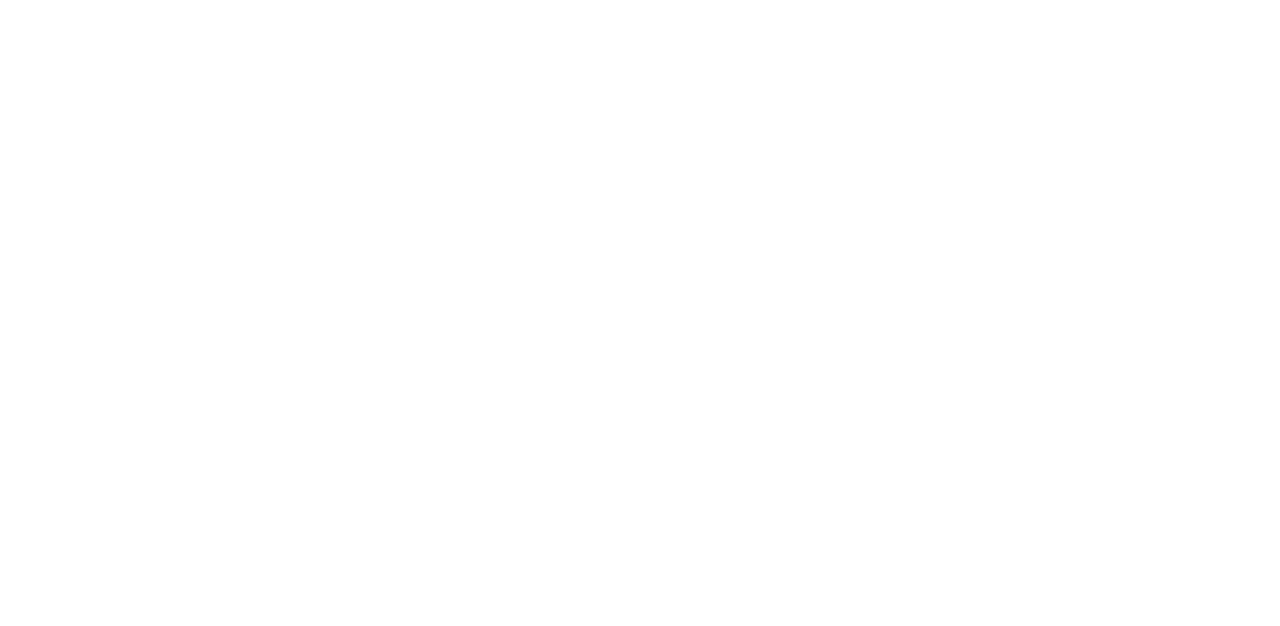
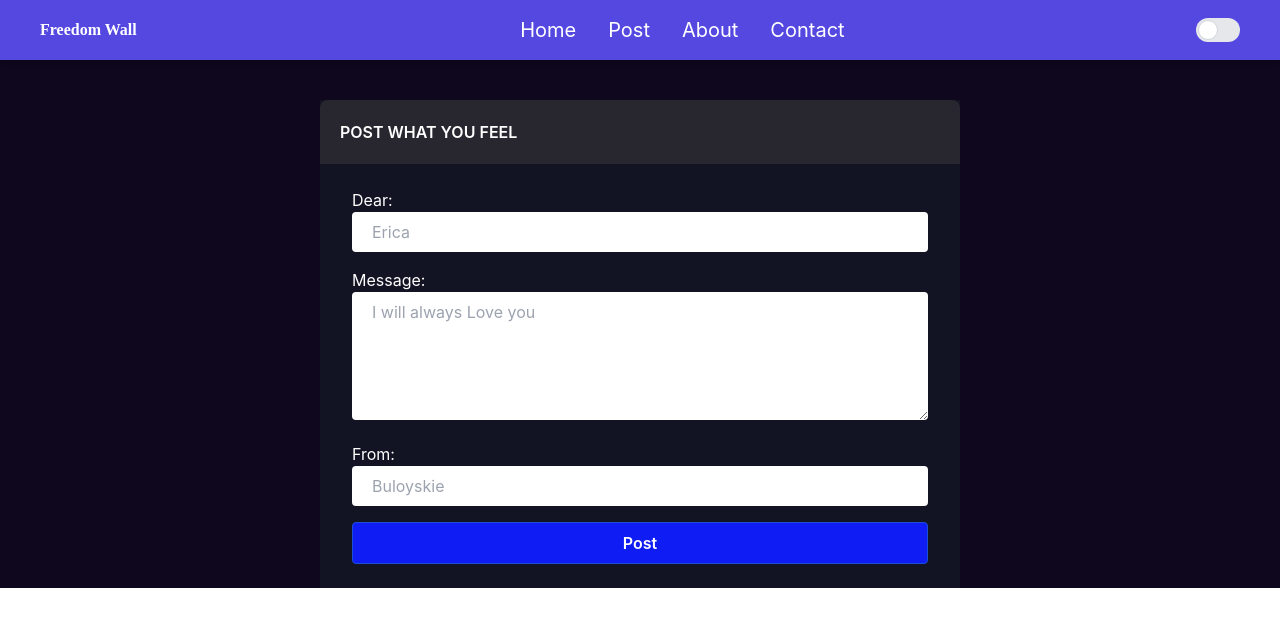
Before and after one commit to Ramel-Jay/FreedomWall, a React (Create React App) app in the folder client/: page /Post in a window 1280 px wide. Before the commit this address had no page. Shown: the top 626 px of the page. Built offline with nearby package versions, Linux system fonts and the light colour scheme.

Commit message:
Create Post page

```diff
--- a/client/package.json
+++ b/client/package.json
@@ -6,13 +6,16 @@
     "@testing-library/jest-dom": "^5.16.5",
     "@testing-library/react": "^13.4.0",
     "@testing-library/user-event": "^13.5.0",
+    "axios": "^1.3.4",
+    "formik": "^2.2.9",
     "react": "^18.2.0",
     "react-dom": "^18.2.0",
     "react-icons": "^4.8.0",
     "react-router-dom": "^6.9.0",
     "react-scripts": "5.0.1",
     "react-typed": "^1.2.0",
-    "web-vitals": "^2.1.4"
+    "web-vitals": "^2.1.4",
+    "yup": "^1.0.2"
   },
   "scripts": {
     "start": "react-scripts start",
--- a/client/src/App.js
+++ b/client/src/App.js
@@ -2,6 +2,9 @@ import React from 'react';
 import { BrowserRouter as Router, Routes, Route } from 'react-router-dom';
 import './App.css';
 import Home from './pages/Home/Home';
+import Post from './pages/Post/Post';
+import About from './pages/About/About';
+import Contact from './pages/Contact/Contact';
 
 function App() {
   return (
@@ -9,6 +12,9 @@ function App() {
       <Router>
         <Routes>
           <Route path="/" exact element={ <Home/> }/>
+          <Route path="/Post" exact element={ <Post/> }/>
+          <Route path="/About" exact element={ <About/> }/>
+          <Route path="/Contact" exact element={ <Contact/> } />
         </Routes>
       </Router>
     </div>
--- /dev/null
+++ b/client/src/pages/About/About.jsx
@@ -0,0 +1,11 @@
+import React from 'react'
+
+function About() {
+    return (
+        <div>
+            <h1>This is the ABout Page</h1>
+        </div>
+    )
+}
+
+export default About
--- /dev/null
+++ b/client/src/pages/Contact/Contact.jsx
@@ -0,0 +1,11 @@
+import React from 'react'
+
+function Contact() {
+    return (
+        <div>
+            <h1>This is the contact page</h1>
+        </div>
+    )
+}
+
+export default Contact
--- a/client/src/pages/Home/Home.jsx
+++ b/client/src/pages/Home/Home.jsx
@@ -35,10 +35,23 @@ function Home() {
                 <hr/>
             </div>
 
-            <div>
-                <a href="#" className="block max-w-sm p-6 bg-white border border-gray-200 rounded-lg shadow hover:bg-gray-100 dark:bg-gray-800 dark:border-gray-700 dark:hover:bg-gray-700">
-                    <h5 className="mb-2 text-2xl font-bold tracking-tight text-gray-900 dark:text-white">Noteworthy technology acquisitions 2021</h5>
-                    <p className="font-normal text-gray-700 dark:text-gray-400">Here are the biggest enterprise technology acquisitions of 2021 so far, in reverse chronological order.</p>
+            <div className="flex gap-6 justify-center items-center">
+                <a href="#" className="block max-w-sm p-6 rounded-lg shadow bg-[#EEE861] hover:bg-[#e6de4c]">
+                    <h5 className="mb-2 text-1xl font-semibold text-black">To: Username</h5>
+                    <p className="font-normal text-black">Here are the biggest enterprise technology acquisitions of 2021 so far, in reverse chronological order.</p>
+                    <h5 className="font-semibold text-right text-black">From: Username</h5>
+                </a>
+
+                <a href="#" className="block max-w-sm p-6 rounded-lg shadow bg-[#EEE861] hover:bg-[#e6de4c]">
+                    <h5 className="mb-2 text-1xl font-semibold text-black">To: Username</h5>
+                    <p className="font-normal text-black">Here are the biggest enterprise technology acquisitions of 2021 so far, in reverse chronological order.</p>
+                    <h5 className="font-semibold text-right text-black">From: Username</h5>
+                </a>
+
+                <a href="#" className="block max-w-sm p-6 rounded-lg shadow bg-[#EEE861] hover:bg-[#e6de4c]">
+                    <h5 className="mb-2 text-1xl font-semibold text-black">To: Username</h5>
+                    <p className="font-normal text-black">Here are the biggest enterprise technology acquisitions of 2021 so far, in reverse chronological order.</p>
+                    <h5 className="font-semibold text-right text-black">From: Username</h5>
                 </a>
             </div>
         </div>
--- a/client/src/pages/Navigation/Navigation.jsx
+++ b/client/src/pages/Navigation/Navigation.jsx
@@ -1,13 +1,10 @@
 import React, { useState } from 'react';
-import { FaBars } from 'react-icons/fa'
+import { FaBars } from 'react-icons/fa';
+import { useNavigate } from 'react-router-dom';
 
 function Navigation() {
-    let links = [
-        {name: 'Home', link: '/'},
-        {name: 'Post', link: '/Post'},
-        {name: 'About', link: '/About'},
-        {name: 'Contact', link: '/Contact'}
-    ];
+
+    const navigate = useNavigate();
 
     const [ isOpen, setIsOpen ] = useState(false);
 
@@ -16,19 +13,24 @@ function Navigation() {
             <div className="shadow-md fixed w-full top-0 left-0">  {/* i remove the fixed attribute*/}
                 <div className="md:flex items-center justify-between bg-[#5548E1] py-4 md:px-10 px-7">
                     <div className="font-bold text-2x1 cursor-pointer flex items-center font-[Poppins]">
-                        <span className="text-3x1 text-white ">Freedom Wall</span>
+                        <span className="text-3x1 text-white " onClick={() => navigate('/')}>Freedom Wall</span>
                     </div>
                     <div onClick={() => {setIsOpen(!isOpen)}} className="text-3x1 absolute right-8 top-6 cursor-pointer md:hidden"> {/* i remove the absolute attribute */}
                         <FaBars name={ isOpen ? 'close':'menu' }/>
                     </div>
-                    <ul className={`md:flex md:items-center md:pb-0 pb-12 absolute md:static bg-[#5548E1] md:z-auto z-[-1] left-0 w-full md:w-auto md:pl-0 pl-9 transition-all duration-500 ease-in ${isOpen ? 'top-20 ':'top-[-490px]'}`}>
-                        {
-                            links.map((link) => (
-                                <li key={link.name} className="md:ml-8 text-xl md:my-0 my-7">
-                                    <a href={link.links} className='text-white hover:text-gray-400 duration-500 cursor-pointer'>{link.name}</a>
-                                </li>
-                            ))
-                        }
+                    <ul className='md:flex md:items-center md:pb-0 pb-12 absolute md:static bg-[#5548E1] md:z-auto z-[-1] left-0 w-full md:w-auto md:pl-0 pl-9 transition-all duration-500 ease-in'>
+                        <li className="md:ml-8 text-xl md:my-0 my-7">
+                            <p className='text-white hover:text-gray-400 duration-500 cursor-pointer' onClick={() => navigate('/')}>Home</p>
+                        </li>
+                        <li className="md:ml-8 text-xl md:my-0 my-7">
+                            <p className='text-white hover:text-gray-400 duration-500 cursor-pointer' onClick={() => navigate('/Post')}>Post</p>
+                        </li>
+                        <li className="md:ml-8 text-xl md:my-0 my-7">
+                            <p className='text-white hover:text-gray-400 duration-500 cursor-pointer' onClick={() => navigate('/About')}>About</p>
+                        </li>
+                        <li className="md:ml-8 text-xl md:my-0 my-7">
+                            <p className='text-white hover:text-gray-400 duration-500 cursor-pointer' onClick={() => navigate('/Contact')}>Contact</p>
+                        </li>
                     </ul>
                     <label className="relative inline-flex items-center cursor-pointer">
                         <input type="checkbox" value="" className="sr-only peer" />
--- /dev/null
+++ b/client/src/pages/Post/Post.jsx
@@ -0,0 +1,80 @@
+import React from 'react';
+import Navigation from '../Navigation/Navigation';
+import { Formik, Form, Field, ErrorMessage, Textarea } from 'formik';
+import * as Yup from 'yup';
+
+function Post() {
+
+    const initialValues = {
+        dear: "",
+        message: "",
+        from: "",
+    }
+
+    const validationSchema = Yup.object().shape({
+        dear: Yup.string().required().max(20, "Name must be less than 20 characters"),
+        message: Yup.string().required(),
+        from: Yup.string().required()
+    })
+
+    return (
+        <div className="bg-[#0E071D] pt-[100px] relative text-white flex justify-center items-center">
+            <Navigation/>
+            <div className="container bg-[#121323] w-1/2">
+                <div className="bg-[#282730] py-5 pl-5 uppercase font-poppins font-semibold rounded-t-lg">
+                    <div>
+                        <h2>post what you feel</h2>
+                    </div>
+                </div>
+
+                <Formik initialValues={initialValues} validationSchema={validationSchema}>
+                    <Form className="px-8 py-6 ">
+                        <div className="pb-4">
+                            <label for="dear">Dear: </label>
+                            <br/>
+                            <Field
+                                id="dear"
+                                name="dear"
+                                placeholder="Erica"
+                                className="text-black outline-none border-none rounded font-poppins w-full pl-5 py-2"
+                                maxlength='20'
+                            />
+                            <ErrorMessage name="dear" element={<span/>}/>
+                            <br/>
+                        </div>
+
+                        <div className="pb-4">
+                            <label for="message">Message:</label>
+                            <br/>
+                            <textarea
+                                id="message"
+                                name="message"
+                                placeholder="I will always Love you"
+                                className="text-black w-full rounded outline-none h-32 pl-5 py-2"
+                            />
+                            <ErrorMessage name="message" element={<span/>}/>
+                        </div>
+
+                        <div className="pb-4">
+                            <label for="from">From: </label>
+                            <br/>
+                            <Field
+                                id="from"
+                                name="from"
+                                placeholder="Buloyskie"
+                                className="text-black outline-none border-none rounded font-poppins w-full pl-5 py-2"
+                                maxlength='20'
+                            />
+                            <ErrorMessage name="dear" element={<span/>}/>
+                            <br/>
+                        </div>
+
+                        <button class="bg-[#0F1CF3] hover:bg-blue-700 text-white font-semibold py-2 px-4 border border-blue-700 rounded w-full">Post</button>
+                    </Form>
+                </Formik>
+            </div>
+        </div>
+    )
+}
+
+export default Post
```
Also changed, not shown: 1 other file (tests, documents, lock files or other folders).
